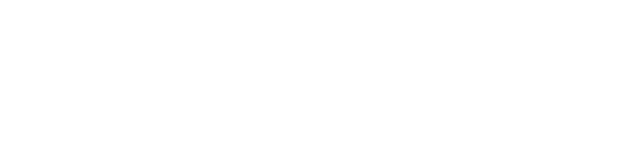
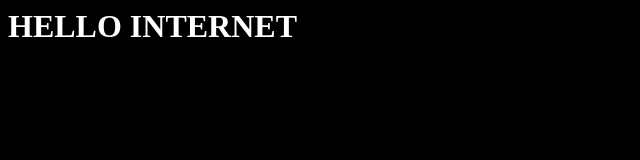
Before and after one commit to angel250301/page, a plain HTML site: page index.html in a window 1280 px wide. Shown: the whole page, without its empty margins (0-640 px from the left). Drawn offline with Linux system fonts and the light colour scheme.

Commit message:
Update main.css

```diff
--- a/main.css
+++ b/main.css
@@ -1,4 +1,4 @@
 body {
-backgroung: black;
-color: white
+background: black;
+color: white;
  }
```
